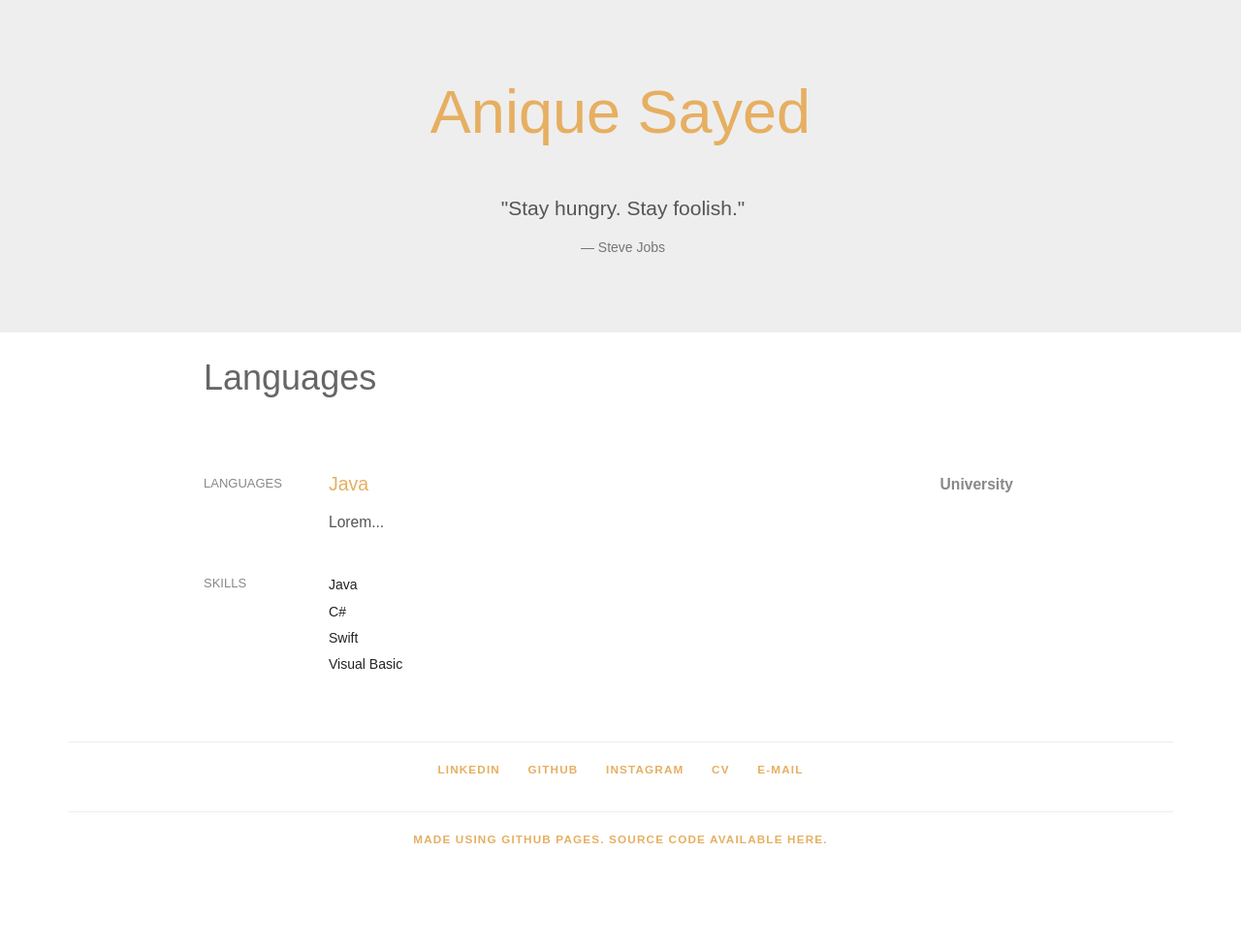
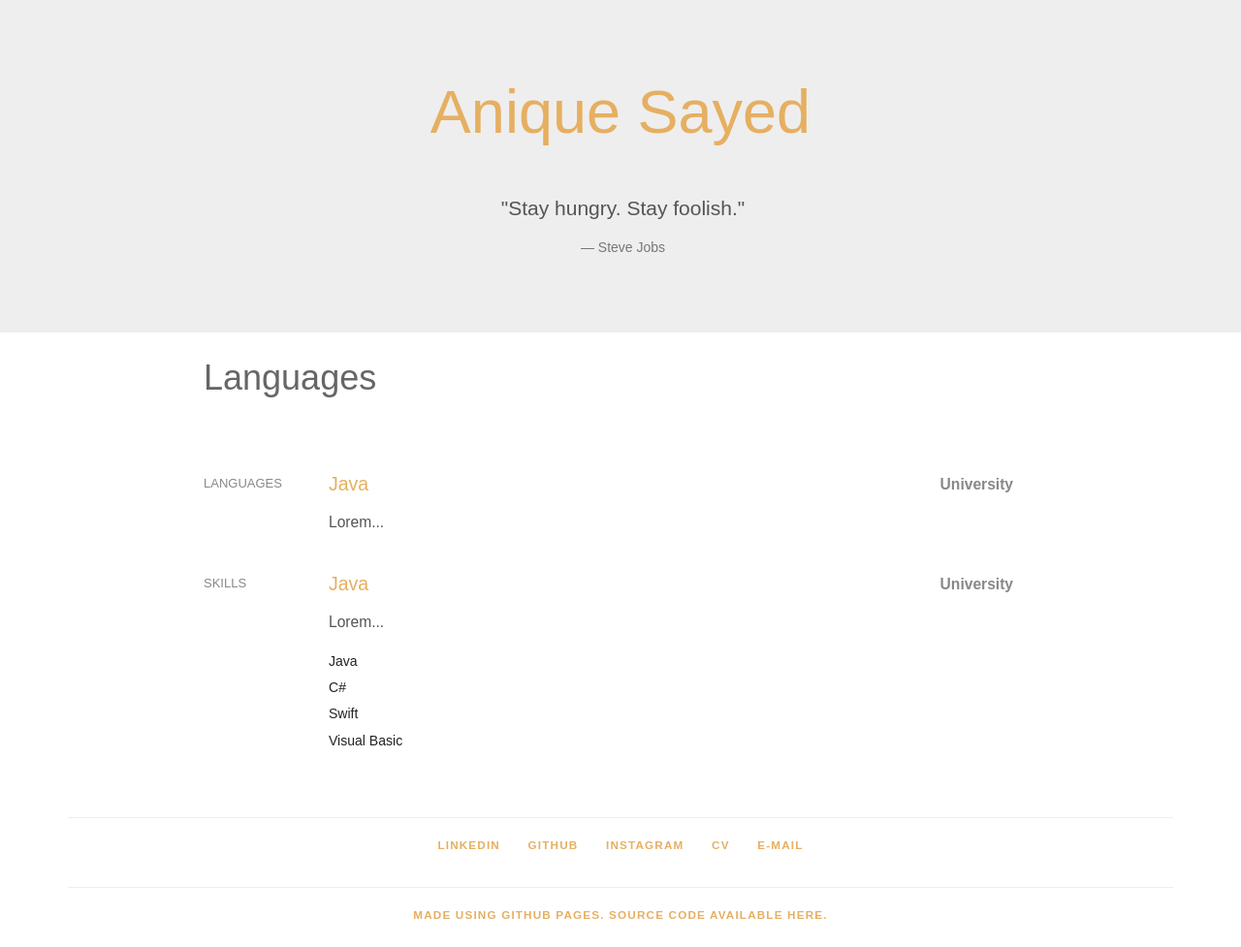
Before and after one commit to aniquesayed/aniquesayed.github.io, a Jekyll site: the page built from languages.html, in a window 1280 px wide. Shown: the whole page at 97% size. Built offline with Jekyll 4.4.1, drawn with Linux system fonts in a browser that asks for light colours; some web fonts are replaced; before the commit the page ends 900 px from its top, so only the background shows below that.

Commit message:
adding languages page

```diff
--- a/languages.html
+++ b/languages.html
@@ -24,6 +24,10 @@
         <aside>
         <h4>Skills</h4>
       </aside>
+      <article>
+      <h3><a href="https://www.bt.com" target="_blank">Java</a><div class="date">University</div></h3>
+        <p>Lorem...</p>
+    </article>
     <article>
         <ul>
           <li>Java</li>
```
